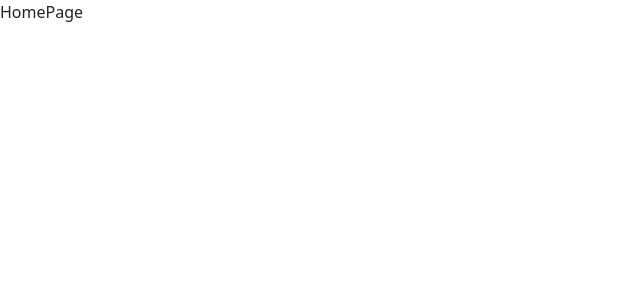
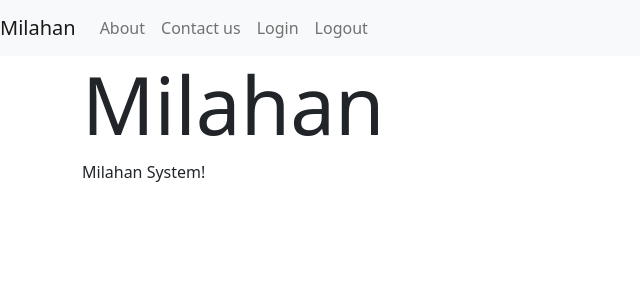
Before and after one commit to Adi-mor2009/milahan, a React (Create React App) app: page / in a window 1280 px wide. Shown: the top 300 px of the page, without its empty margins (0-640 px from the left). Built offline with nearby package versions, Linux system fonts and the light colour scheme.

Commit message:
adding basic navbar to home page

```diff
--- a/src/App.js
+++ b/src/App.js
@@ -2,14 +2,22 @@ import './App.css';
 import { HashRouter, Route, Switch } from 'react-router-dom';
 import HomePage from './pages/HomePage/HomePage';
 import LoginPage from './pages/LoginPage/LoginPage';
+import AboutPage from './pages/AboutPage/AboutPage';
+import ContactPage from './pages/ContactPage/ContactPage';
+import MainNavbar from './components/MainNavbar/MainNavbar';
 
 function App() {
   return (
     <div className="app">
-       <HashRouter>
+      <HashRouter>
         <Switch>
-          <Route exact path="/" ><HomePage/></Route>
-          <Route exact path="/login"><LoginPage/></Route>
+          <Route exact path="/" >
+            <MainNavbar />
+            <HomePage />
+          </Route>
+          <Route exact path="/about"><AboutPage /></Route>
+          <Route exact path="/contact"><ContactPage /></Route>
+          <Route exact path="/login"><LoginPage /></Route>
         </Switch>
       </HashRouter>
     </div>
--- /dev/null
+++ b/src/components/MainNavbar/MainNavbar.js
@@ -0,0 +1,23 @@
+import React from 'react';
+import { Nav, Navbar } from 'react-bootstrap';
+
+function MainNavbar(props) {
+    return (
+        <Navbar bg="light" expand="lg">
+            <Navbar.Brand href="#/">Milahan</Navbar.Brand>
+            <Navbar.Toggle aria-controls="basic-navbar-nav" />
+            <Navbar.Collapse id="basic-navbar-nav">
+                <Nav className="mr-auto">
+                    <Nav.Link href="#/About">About</Nav.Link>
+                    <Nav.Link href="#/Contact">Contact us</Nav.Link>
+                </Nav>
+                <Nav className="ml-auto">
+                    <Nav.Link href="#/login">Login</Nav.Link>
+                    <Nav.Link href="#">Logout</Nav.Link>
+                </Nav>
+        </Navbar.Collapse>
+        </Navbar>
+    );
+}
+
+export default MainNavbar;
--- /dev/null
+++ b/src/pages/AboutPage/AboutPage.js
@@ -0,0 +1,13 @@
+import React from 'react';
+import { Container } from 'react-bootstrap';
+
+function AboutPage(props) {
+    return (
+        <Container className="p-about">
+            <h1 className="display-1">About Us</h1>
+            <p>About Page!</p>
+        </Container>
+    );
+}
+
+export default AboutPage;
--- /dev/null
+++ b/src/pages/ContactPage/ContactPage.js
@@ -0,0 +1,13 @@
+import React from 'react';
+import { Container } from 'react-bootstrap';
+
+function ContactPage(props) {
+    return (
+        <Container className="p-contact">
+            <h1 className="display-1">Contact Us</h1>
+            <p>Contact us Page!</p>
+        </Container>
+    );
+}
+
+export default ContactPage;
--- a/src/pages/HomePage/HomePage.js
+++ b/src/pages/HomePage/HomePage.js
@@ -1,10 +1,12 @@
 import React from 'react';
+import { Container } from 'react-bootstrap';
 
 function HomePage(props) {
     return (
-        <div className="p-home">
-            HomePage
-        </div>
+        <Container className="p-home">
+            <h1 className="display-1">Milahan</h1>
+            <p>Milahan System!</p>
+        </Container>
     );
 }
 
```
Also changed, not shown: src/components/MainNavbar/MainNavbar.css (added), src/pages/AboutPage/AboutPage.css (added), src/pages/ContactPage/ContactPage.css (added).
